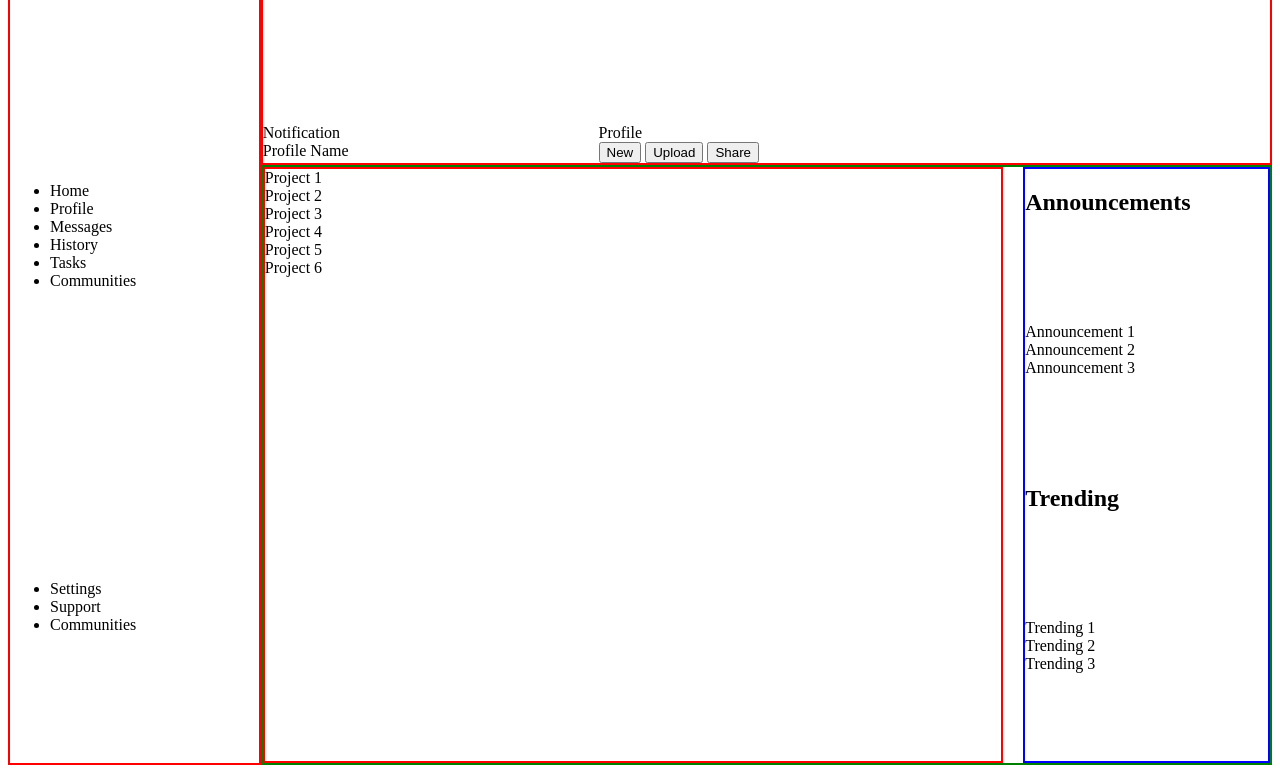
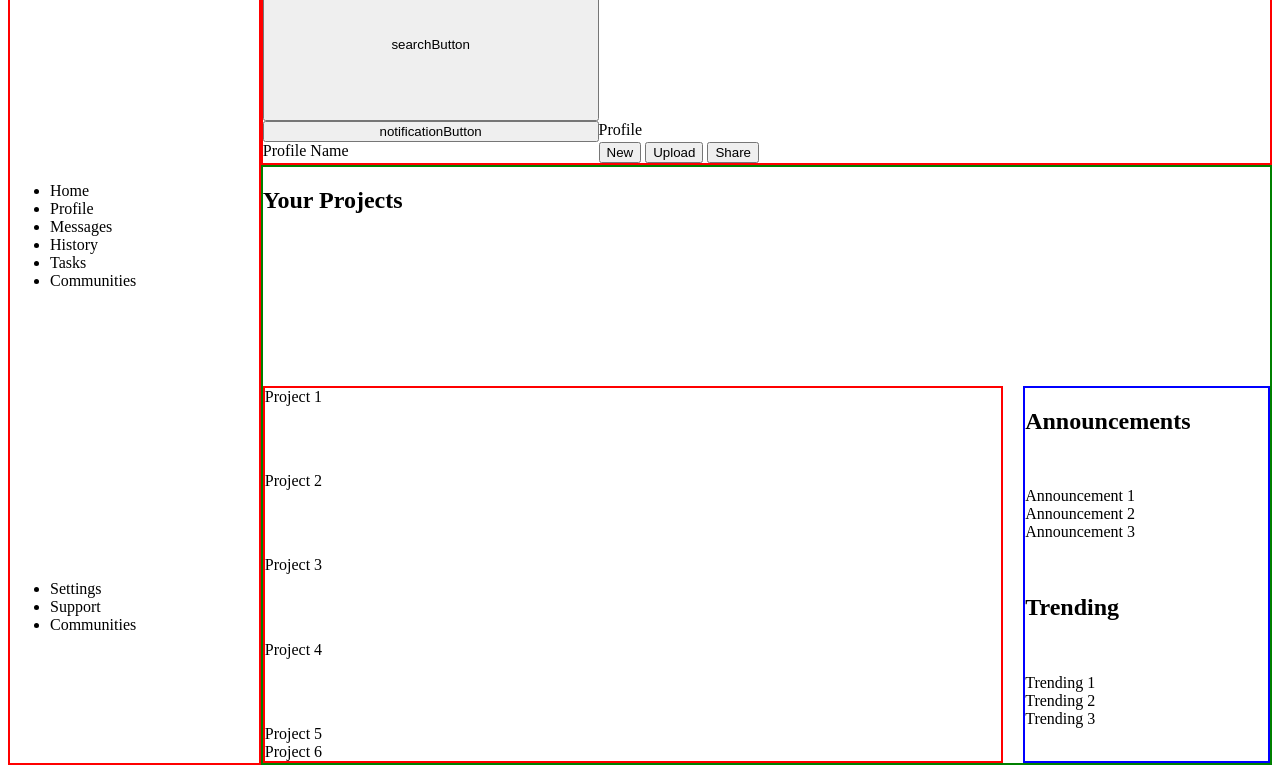
Before and after one commit to vincentcomfy/css_grid_test, a plain HTML site: page index.html in a window 1280 px wide. Shown: the part 43-816 px from the top of the page. Drawn offline with Linux system fonts and the light colour scheme.

```diff
--- a/index.html
+++ b/index.html
@@ -5,10 +5,11 @@
     <meta name="viewport" content="width=device-width, initial-scale=1.0">
     <link rel="stylesheet" href="./styles.css">
     <title>CSS Grid Exercise</title>
+    <link href="https://fonts.googleapis.com/css2?family=Roboto:wght@400;700&display=swap" rel="stylesheet">
 </head>
 <body>
     <div class="sidebar">
-        <div class="logo">Logo</div>
+        <div class="logo">Dashboard</div>
         <div class="upperSide">
             <ul>
                 <li>Home</li>
@@ -28,9 +29,9 @@
         </div>
     </div>
     <div class="topContainer">
-        <div class="searchButton">Search Button</div>
+        <button searchButton>searchButton</button>
         <div class="searchBox">Search Box</div>
-        <div class="notificationButton">Notification</div>
+        <button notificationButton>notificationButton</button>
         <div class="profilePicture">Profile</div>
         <div class="profileName">Profile Name</div>
         <div class="topButtons">
@@ -40,8 +41,8 @@
         </div>
     </div>
     <div class="mainContent">
+        <h2 class="projectsTitle">Your Projects</h2>
         <div class="mainPane">
-            <div class="projects">
             <div class="projectBox">Project 1</div>
             <div class="projectBox">Project 2</div>
             <div class="projectBox">Project 3</div>
@@ -49,7 +50,6 @@
             <div class="projectBox">Project 5</div>
             <div class="projectBox">Project 6</div>
         </div>
-        </div> <!-- Missing closing tag for mainPane -->
         <div class="rightPane">
             <div class="announcements">
                 <h2>Announcements</h2>
```
Lines whose indentation alone changed are shown as unchanged.
